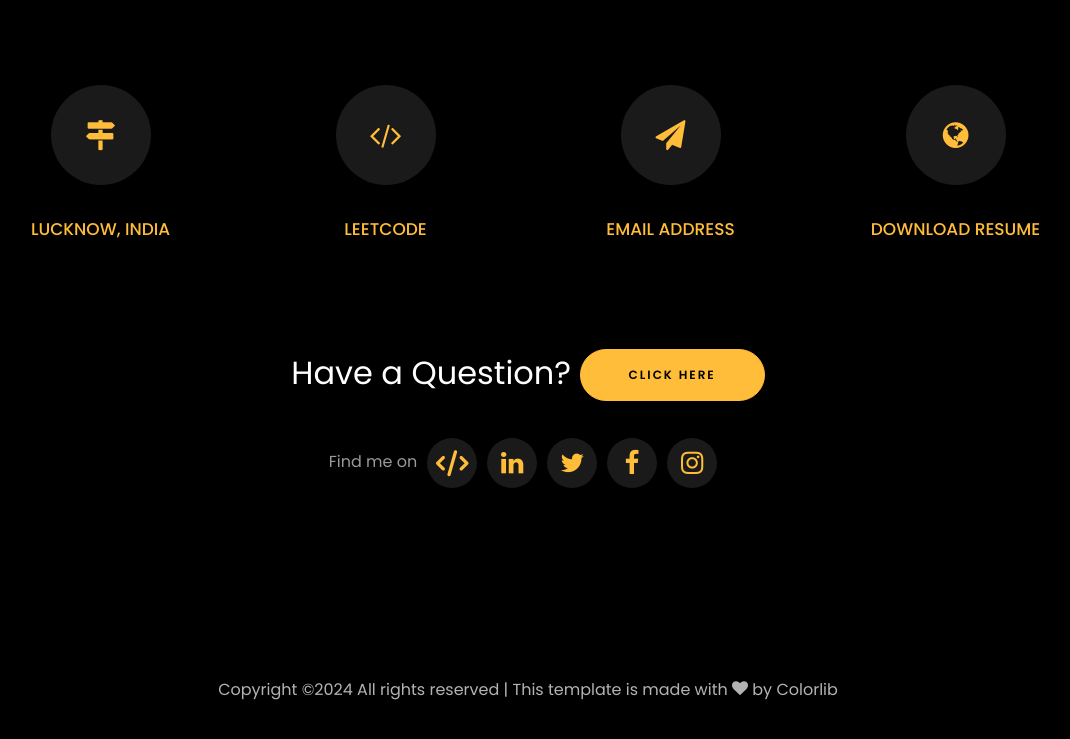
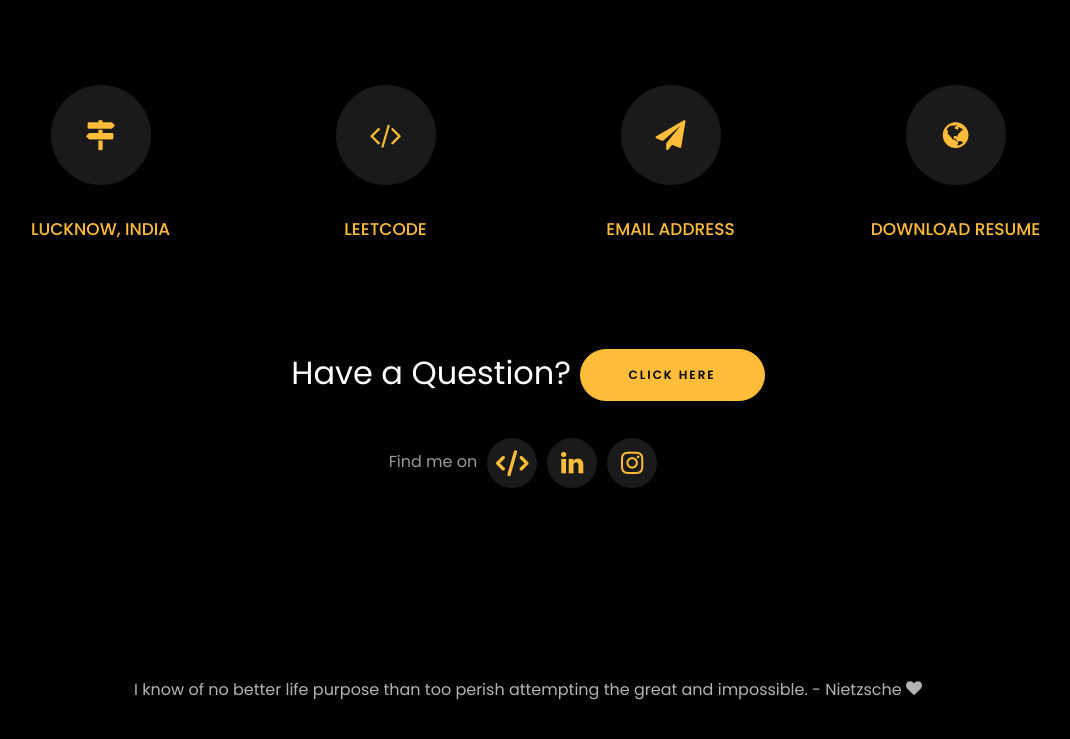
Before and after one commit to vaibhav211002/Portfolio_application, a plain HTML site: page index.html in a window 1280 px wide. Shown: the part 5411-6150 px from the top of the page, without its empty margins (112-1182 px from the left). Drawn offline with Linux system fonts and the light colour scheme; files whose address does not match are found by name.

Commit message:
quote and links changed

```diff
--- a/index.html
+++ b/index.html
@@ -542,8 +542,6 @@
 					  <li class="ftco-animate normal-txt">Find me on  </li>
 					  <li class="ftco-animate"><a href="https://leetcode.com/u/vaibhav_bhatt_101/"><span class="fas fa-code"></span></a></li>
 					  <li class="ftco-animate"><a href="https://www.linkedin.com/in/vaibhav-bhatt-900b46210/"><span class="icon-linkedin"></span></a></li>
-					  <li class="ftco-animate"><a href="https://twitter.com/rishabhnmishra"><span class="icon-twitter"></span></a></li>
-					  <li class="ftco-animate"><a href="https://twitter.com/rishabhnmishra"><span class="icon-facebook"></span></a></li>
 				      <li class="ftco-animate"><a href="https://www.instagram.com/_.vaibhav_bhatt._/"><span class="icon-instagram"></span></a></li>
 					</ul>
 				<br>
@@ -560,7 +558,7 @@
 			<div class="col-md-12 text-center">
 
 			  <p><!-- Link back to Colorlib can't be removed. Template is licensed under CC BY 3.0. -->
-	Copyright &copy;<script>document.write(new Date().getFullYear());</script> All rights reserved | This template is made with <i class="icon-heart color-danger" aria-hidden="true"></i> by <a href="https://colorlib.com" target="_blank">Colorlib</a>
+	    I know of no better life purpose than too perish attempting the great and impossible. - Nietzsche <i class="icon-heart color-danger" aria-hidden="true"></i><a href="https://colorlib.com" target="_blank"></a>
 	<!-- Link back to Colorlib can't be removed. Template is licensed under CC BY 3.0. --></p>
 			</div>
 		  </div>
```
